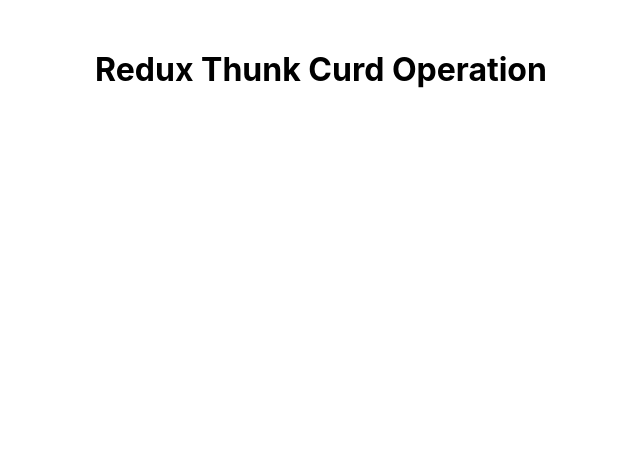
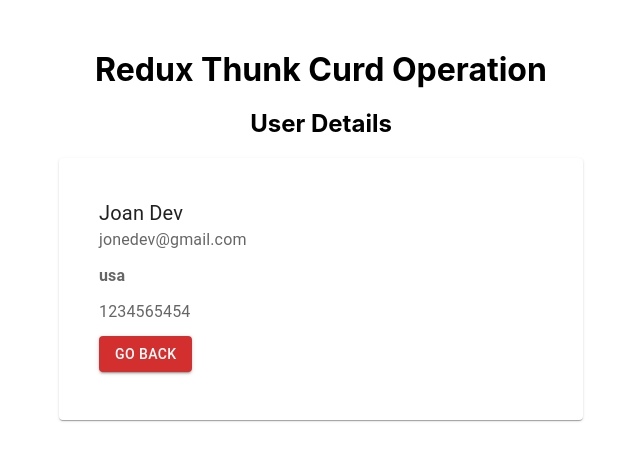
Before and after one commit to shivprajapat/redux-thunk-json-curd, a React (Create React App) app: page /user-details/1 in a window 1280 px wide. Shown: the top 460 px of the page, without its empty margins (319-959 px from the left). Built offline with nearby package versions, Linux system fonts and the light colour scheme; data requests are answered from the project's data file.

Commit message:
user details page done

```diff
--- a/db.json
+++ b/db.json
@@ -20,6 +20,13 @@
       "address": "india",
       "contact": "1234568450",
       "id": 3
+    },
+    {
+      "name": "shiv",
+      "email": "shiv@gmail.com",
+      "address": "india",
+      "contact": "123564854",
+      "id": 4
     }
   ]
 }
--- a/src/App.js
+++ b/src/App.js
@@ -6,6 +6,7 @@
 } from "react-router-dom";
 import { AddUser, Home } from './pages';
 import EditUser from './pages/EditUser';
+import UserDetails from './pages/UserDetails';
 
 function App() {
   return (
@@ -16,6 +17,7 @@
           <Route path="/" element={<Home />} />
           <Route path="/add-user" element={<AddUser />} />
           <Route path="/edit-user/:id" element={<EditUser />} />
+          <Route path="/user-details/:id" element={<UserDetails />} />
         </Routes>
       </BrowserRouter>
     </div>
--- a/src/pages/AddUser.jsx
+++ b/src/pages/AddUser.jsx
@@ -30,7 +30,7 @@
       toast.success("User Data Successfully Added!")
       setTimeout(() => {
         navigate("/");
-      }, 1500);
+      }, 1000);
     }
   };
   return (
--- a/src/pages/EditUser.jsx
+++ b/src/pages/EditUser.jsx
@@ -45,7 +45,7 @@
       toast.success("User Data Successfully Added!")
       setTimeout(() => {
         navigate("/");
-      }, 1500);
+      }, 1000);
     }
   };
 
--- a/src/pages/Home.jsx
+++ b/src/pages/Home.jsx
@@ -13,6 +13,7 @@
   Button,
 } from "@mui/material";
 import DeleteIcon from "@mui/icons-material/Delete";
+import RemoveRedEyeIcon from '@mui/icons-material/RemoveRedEye';
 import EditIcon from "@mui/icons-material/Edit";
 import TableCell, { tableCellClasses } from "@mui/material/TableCell";
 import { useDispatch, useSelector } from "react-redux";
@@ -106,6 +107,9 @@
                             >
                               <DeleteIcon color="error" />
                             </IconButton>
+                            <IconButton aria-label="delete" size="small" onClick={()=> navigate(`/user-details/${id}`)}>
+                              <RemoveRedEyeIcon color="primary" />
+                            </IconButton>
                           </ButtonGroup>
                         </StyledTableCell>
                       </StyledTableRow>
--- /dev/null
+++ b/src/pages/UserDetails.jsx
@@ -0,0 +1,58 @@
+import React, { useEffect } from "react";
+import { Grid, Button, Card, CardContent, Typography } from "@mui/material";
+import { useDispatch, useSelector } from "react-redux";
+import { useNavigate, useParams } from "react-router-dom";
+import { getSingleUser } from "../redux/actions";
+
+const UserDetails = () => {
+
+  const navigate = useNavigate();
+  const dispatch = useDispatch();
+  const { id } = useParams();
+
+  const user = useSelector((state) => state.user);
+  console.log('user :>> ', user);
+
+  useEffect(() => {
+    dispatch(getSingleUser(id))
+    // eslint-disable-next-line
+  }, [])
+
+
+
+  return (
+    <div>
+      <h2>User Details</h2>
+
+      <Grid container spacing={2}>
+        <Grid item md={5} sm={8} sx={{ margin: "auto" }}>
+          <Card sx={{ padding: 3, minWidth: 275, textAlign: "left" }}>
+            <CardContent>
+              <Typography sx={{ fontSize: 20, textTransform: "capitalize" }}>
+                {user?.name}
+              </Typography>
+              <Typography sx={{ mb: 1.5 }} color="text.secondary">
+                {user?.email}
+              </Typography>
+              <Typography sx={{ mb: 1.5 }} color="text.secondary">
+                <b>{user?.address}</b>
+              </Typography>
+              <Typography sx={{ mb: 1.5 }} color="text.secondary">
+                {user?.contact}
+              </Typography>
+              <Button
+                color="error"
+                variant="contained"
+                onClick={() => navigate('/')}
+              >
+                Go Back
+              </Button>
+            </CardContent>
+          </Card>
+        </Grid>
+      </Grid>
+    </div>
+  )
+}
+
+export default UserDetails
```
